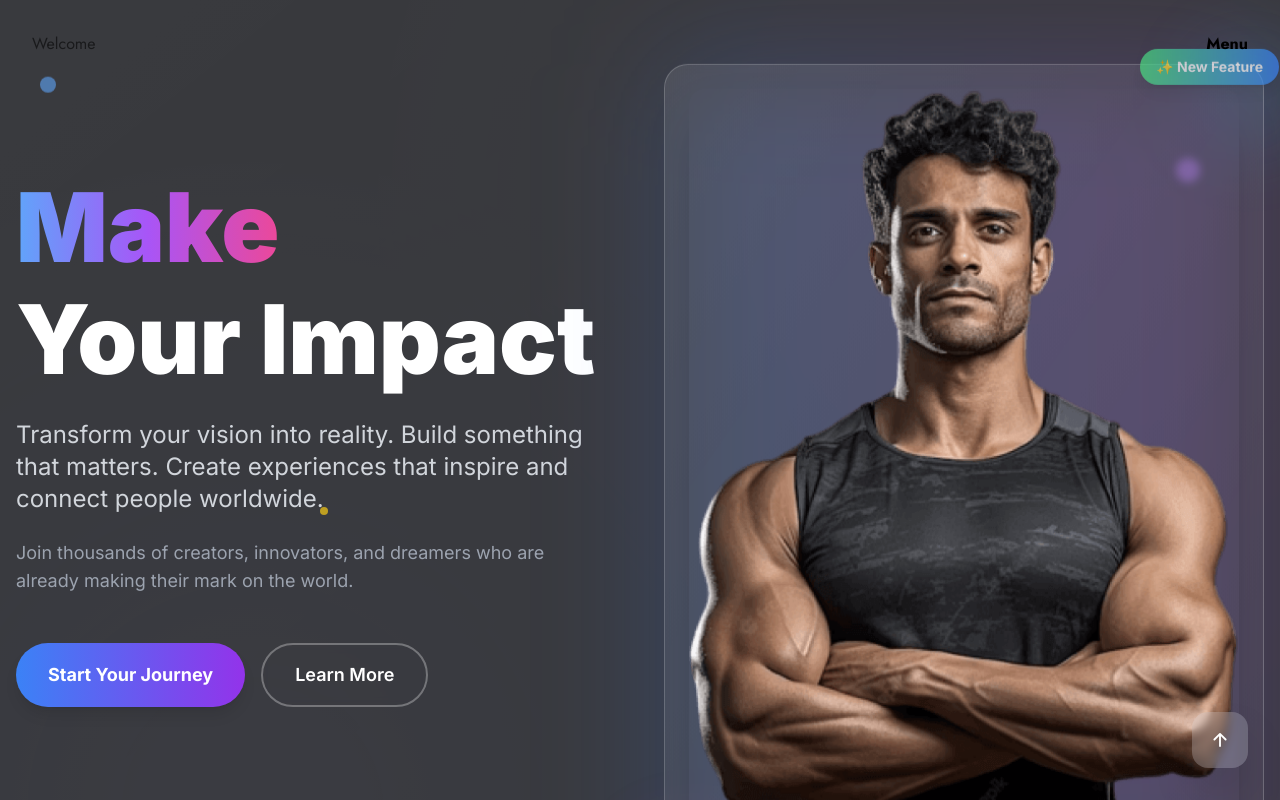
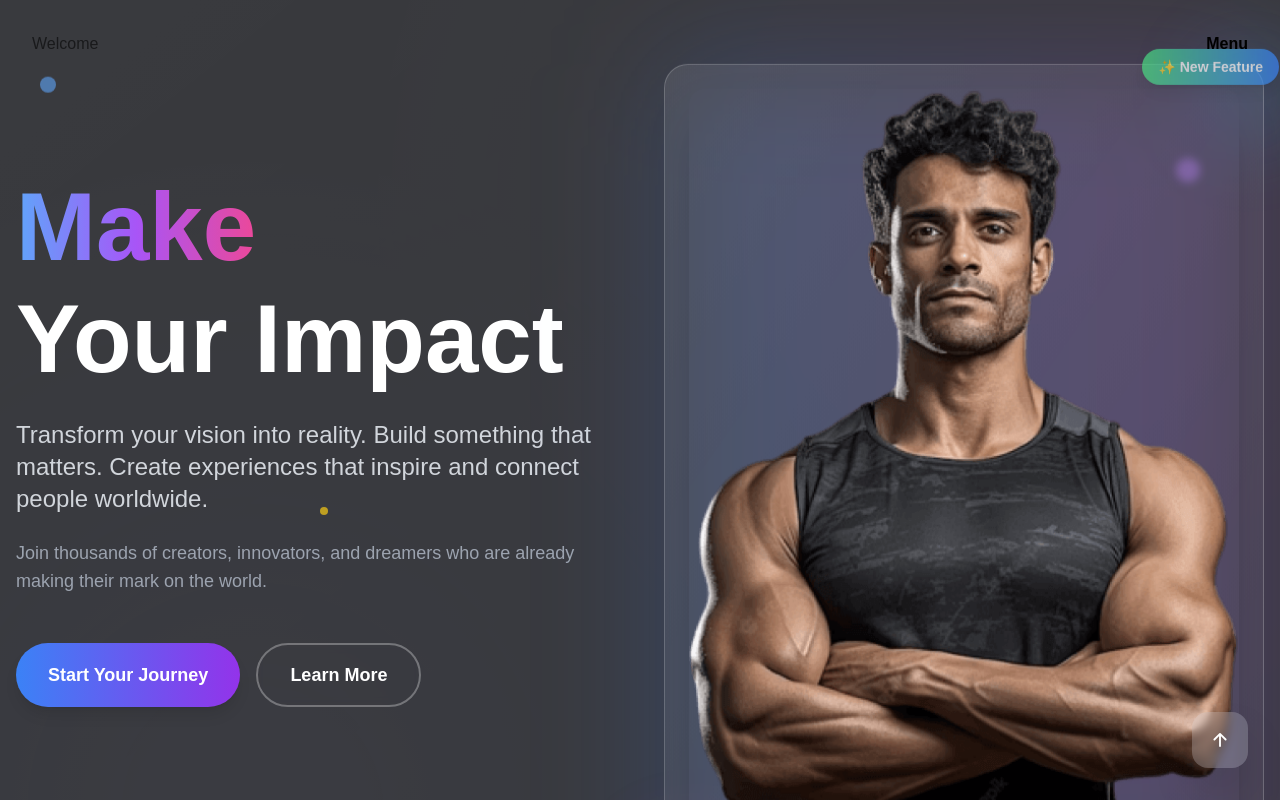
Before and after one commit to tchasinga/gym-rooms, a Next.js app: page / in a window 1280 px wide. Shown: the top 800 px of the page. Built offline with nearby package versions, Linux system fonts and the light colour scheme.

Commit message:
add global font styling: import 'Mona Sans' font and apply it across the application for a consistent look

```diff
--- a/src/app/globals.css
+++ b/src/app/globals.css
@@ -1,10 +1,12 @@
 @tailwind base;
 @tailwind components;
 @tailwind utilities;
+@import url(https://fonts.googleapis.com/css?family=Mona+Sans:200,300,regular,500,600,700,800,900,200italic,300italic,italic,500italic,600italic,700italic,800italic,900italic);
 
 *{
   scroll-behavior: smooth;
   box-sizing: border-box;
+  font-family: 'Mona Sans', sans-serif;
 }
 
 .myli:nth-child(1) {
```
